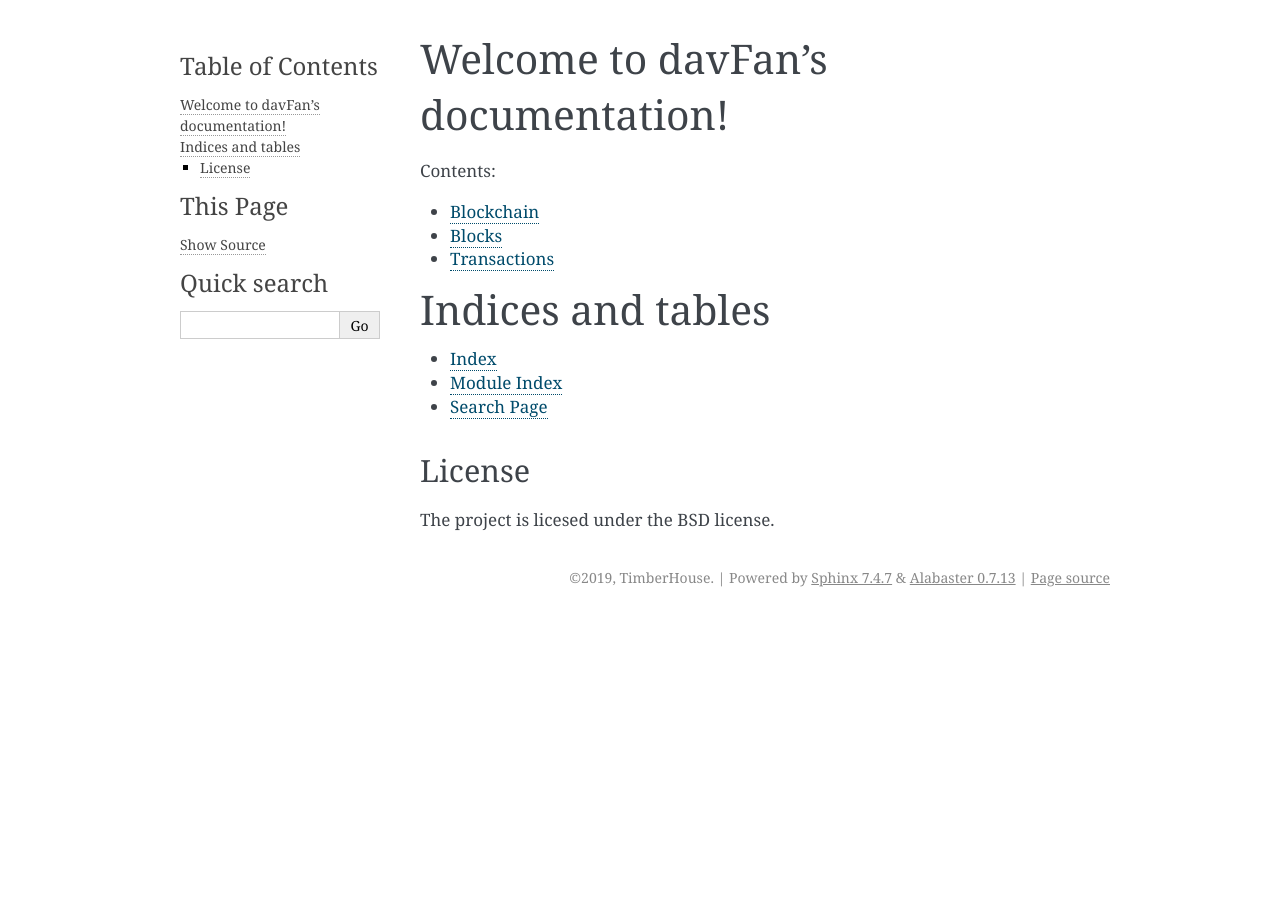
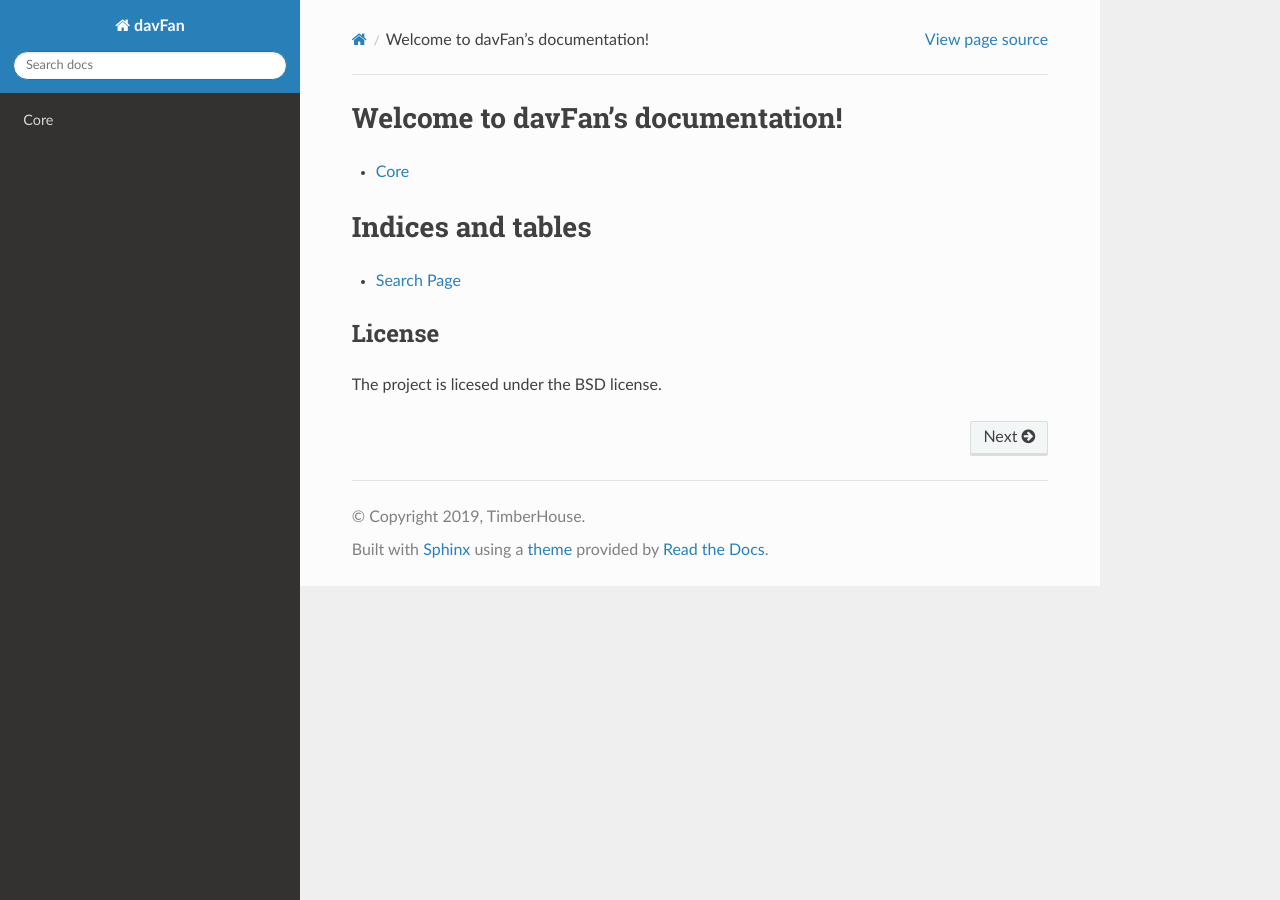
Before and after one commit to sherlockhouse/blockchain-python, a Sphinx documentation site: the page built from docs/index.rst, in a window 1280 px wide. Built offline with Sphinx 7.4.7 and the Read the Docs theme 2.0.0, drawn with Linux system fonts in a browser that asks for light colours; formulas are drawn with MathJax 3; part of the change alters nothing that is shown.

```diff
--- a/docs/conf.py
+++ b/docs/conf.py
@@ -16,6 +16,49 @@
 # import sys
 # sys.path.insert(0, os.path.abspath('.'))
 
+import sphinx_rtd_theme
+
+
+
+# -- General configuration ---------------------------------------------------
+
+# If your documentation needs a minimal Sphinx version, state it here.
+#
+# needs_sphinx = '1.0'
+
+# Add any Sphinx extension module names here, as strings. They can be
+# extensions coming with Sphinx (named 'sphinx.ext.*') or your custom
+# ones.
+extensions = ['sphinx.ext.autodoc',
+    'sphinx.ext.doctest',
+    'sphinx.ext.intersphinx',
+    'sphinx.ext.todo',
+    'sphinx.ext.imgmath',
+    'sphinx.ext.ifconfig',
+    'sphinx.ext.viewcode',
+    'sphinx.ext.githubpages',
+]
+
+# Add any paths that contain templates here, relative to this directory.
+templates_path = ['_templates']
+
+# recommonmark is a python utility that allows markdown to be used within
+# Sphinx projects.
+# Installed version as per directive in docs/requirement.txt
+from recommonmark.parser import CommonMarkParser
+
+source_parsers = {
+    '.md': CommonMarkParser,
+}
+
+# The suffix(es) of source filenames.
+# You can specify multiple suffix as a list of string:
+#
+# source_suffix = ['.rst', '.md']
+source_suffix = ['.rst', '.md']
+
+# The master toctree document.
+master_doc = 'index'
 
 # -- Project information -----------------------------------------------------
 
@@ -27,34 +70,6 @@ author = 'TimberHouse'
 version = ''
 # The full version, including alpha/beta/rc tags
 release = '0.0'
-
-
-# -- General configuration ---------------------------------------------------
-
-# If your documentation needs a minimal Sphinx version, state it here.
-#
-# needs_sphinx = '1.0'
-
-# Add any Sphinx extension module names here, as strings. They can be
-# extensions coming with Sphinx (named 'sphinx.ext.*') or your custom
-# ones.
-extensions = [
-    'sphinx.ext.githubpages',
-    'recommonmark',
-]
-
-# Add any paths that contain templates here, relative to this directory.
-templates_path = ['_templates']
-
-# The suffix(es) of source filenames.
-# You can specify multiple suffix as a list of string:
-#
-# source_suffix = ['.rst', '.md']
-source_suffix = '.rst'
-
-# The master toctree document.
-master_doc = 'index'
-
 # The language for content autogenerated by Sphinx. Refer to documentation
 # for a list of supported languages.
 #
@@ -68,15 +83,20 @@ language = None
 exclude_patterns = ['_build', 'Thumbs.db', '.DS_Store']
 
 # The name of the Pygments (syntax highlighting) style to use.
-pygments_style = None
+pygments_style = 'sphinx'
+
+# If true, `todo` and `todoList` produce output, else they produce nothing.
+todo_include_todos = True
 
 
-# -- Options for HTML output -------------------------------------------------
+# -- Options for HTML output ----------------------------------------------
 
 # The theme to use for HTML and HTML Help pages.  See the documentation for
 # a list of builtin themes.
 #
-html_theme = 'alabaster'
+html_theme = 'sphinx_rtd_theme'
+
+html_theme_path = [sphinx_rtd_theme.get_html_theme_path()]
 
 # Theme options are theme-specific and customize the look and feel of a theme
 # further.  For a list of options available for each theme, see the
@@ -89,16 +109,8 @@ html_theme = 'alabaster'
 # so a file named "default.css" will overwrite the builtin "default.css".
 html_static_path = ['_static']
 
-# Custom sidebar templates, must be a dictionary that maps document names
-# to template names.
-#
-# The default sidebars (for documents that don't match any pattern) are
-# defined by theme itself.  Builtin themes are using these templates by
-# default: ``['localtoc.html', 'relations.html', 'sourcelink.html',
-# 'searchbox.html']``.
-#
-# html_sidebars = {}
-
+def setup(app):
+    app.add_stylesheet('css/custom.css')
 
 # -- Options for HTMLHelp output ---------------------------------------------
 
@@ -161,6 +173,9 @@ texinfo_documents = [
 
 # Bibliographic Dublin Core info.
 epub_title = project
+epub_author = author
+epub_publisher = author
+epub_copyright = copyright
 
 # The unique identifier of the text. This can be a ISBN number
 # or the project homepage.
@@ -174,5 +189,14 @@ epub_title = project
 # A list of files that should not be packed into the epub file.
 epub_exclude_files = ['search.html']
 
+# Example configuration for intersphinx: refer to the Python standard library.
+intersphinx_mapping = {'https://docs.python.org/': None}
 
-# -- Extension configuration -------------------------------------------------
+# Skip the links with anchor tags during the linkcheck
+linkcheck_anchors = False
+
+# Increase the linkcheck timeout to 5 seconds
+linkcheck_timeout = 5
+
+# Ignore redirects from fabric-shim.github.io
+linkcheck_ignore = [r'https://fabric-shim.github.io/*']
--- a/docs/index.rst
+++ b/docs/index.rst
@@ -7,8 +7,7 @@ Welcome to davFan's documentation!
 ==================================
 
 .. toctree::
-   :maxdepth: 2
-   :caption: Contents:
+   :maxdepth: 1
 
    test
 
@@ -17,8 +16,6 @@ Welcome to davFan's documentation!
 Indices and tables
 ==================
 
-* :ref:`genindex`
-* :ref:`modindex`
 * :ref:`search`
 
 License
--- a/docs/test.md
+++ b/docs/test.md
@@ -1,3 +1,5 @@
+# Core
+
 ## Blockchain
 
 Let's now turn our attention from the world state to the blockchain. Whereas the
```
Also changed, not shown: docs/requirements.txt (added, +16 -0 lines).
